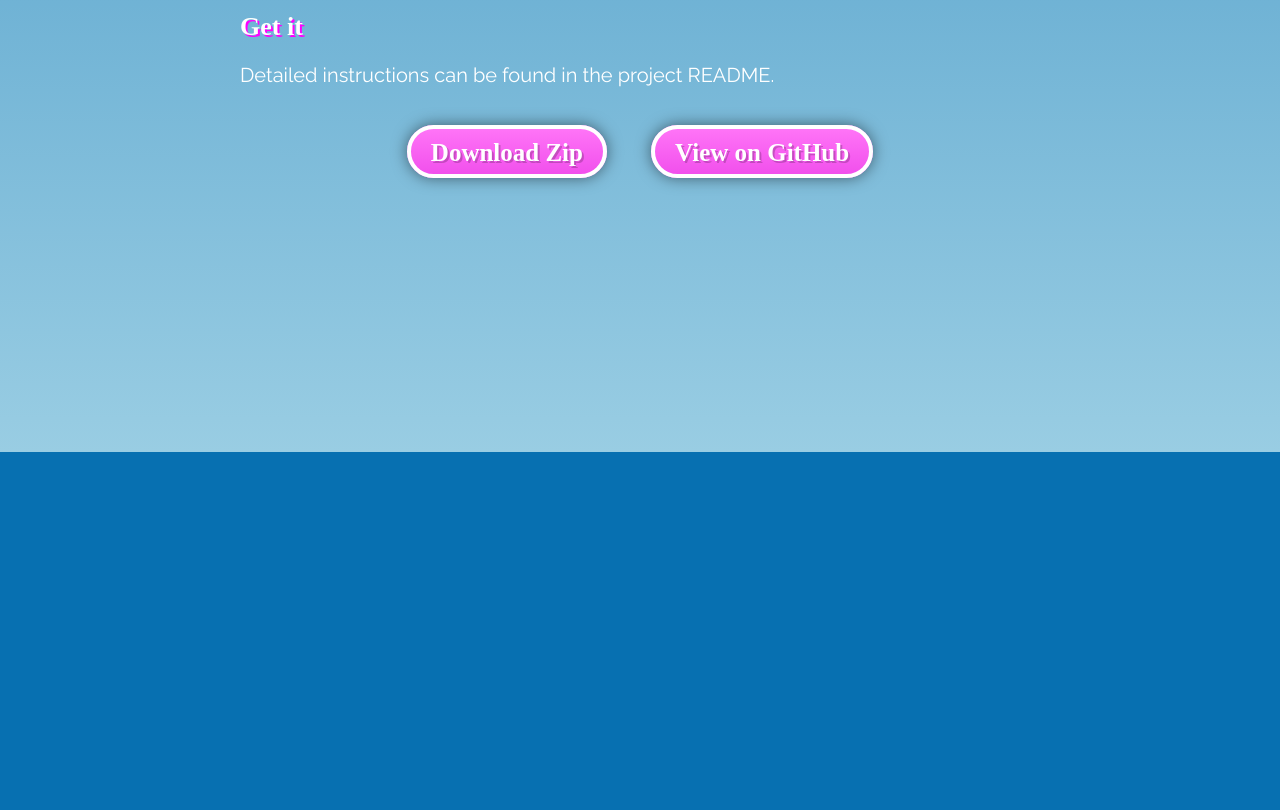
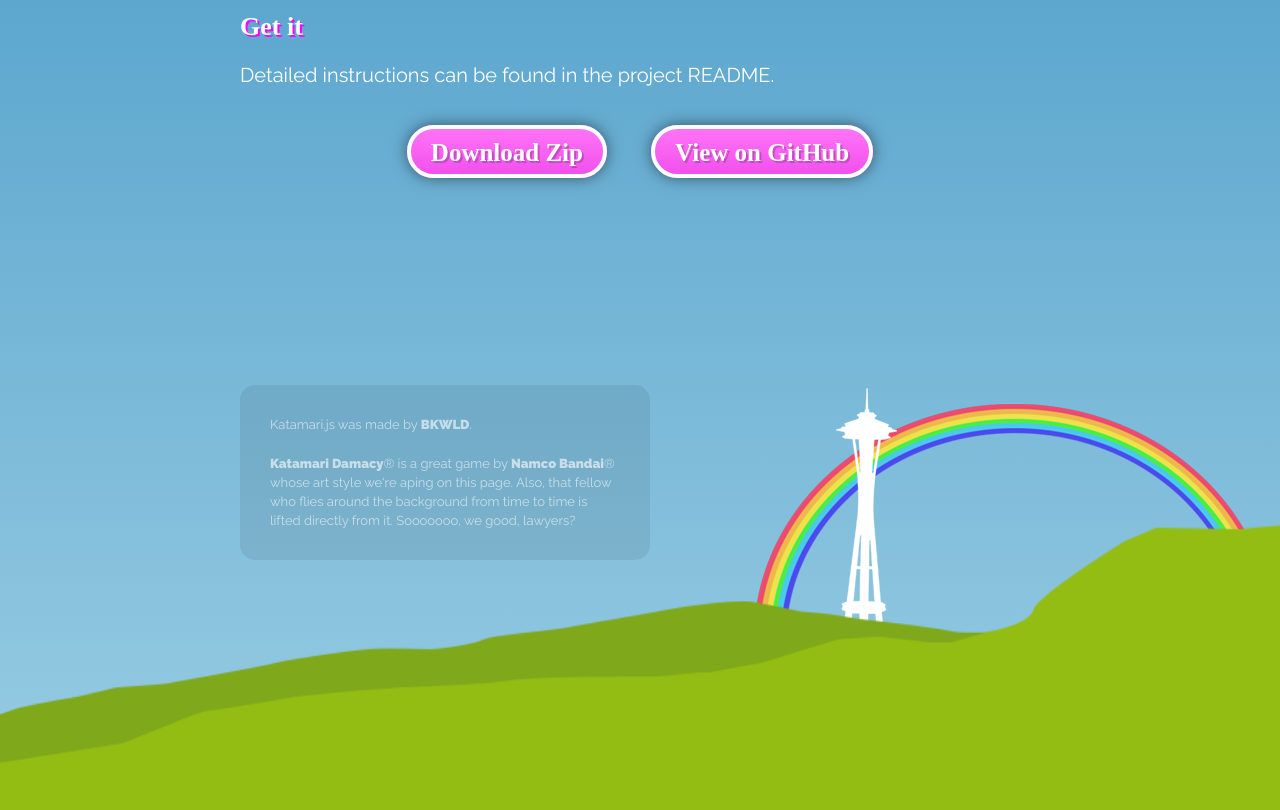
Before and after one commit to BKWLD/katamari, a plain HTML site: page index.html in a window 1280 px wide. Shown: the part 1148-1958 px from the top of the page. Before the commit the page ends 1600 px from the top, so only its background shows below. Drawn offline with Linux system fonts and the light colour scheme; a web font is replaced by a local one.

Commit message:
1st draft of footer area

```diff
--- a/css/sass/main.scss
+++ b/css/sass/main.scss
@@ -16,3 +16,4 @@
 @import "partials/output";
 @import "partials/converter";
 @import "partials/logo";
+@import "partials/footer";
--- a/css/sass/partials/_common.scss
+++ b/css/sass/partials/_common.scss
@@ -1,8 +1,11 @@
+
 body {
   color: #222;
   font-family: "Raleway";
   font-weight: 400;
   background-color: #0770b1;
+  position: relative;
+  height: 100%;
   @include background-image(linear-gradient(#0770b1, #99cde3));
 }
 
@@ -25,7 +28,8 @@ h2 {
   position: relative;
   width: 800px;
   min-height: 1500px;
-  margin: 50px auto;
+  margin: 0 auto;
+  padding: 50px 0px;
 }
 
 .sun {
--- /dev/null
+++ b/css/sass/partials/_footer.scss
@@ -0,0 +1,58 @@
+.footer {
+	position: relative;
+	margin-top: 200px;
+	margin-bottom: 200px;
+
+	.txtbox {
+		padding: 30px;
+		width: 350px;
+		background-color: rgba(0, 0, 0, .08);
+		@include border-radius(15px);
+
+		p {
+			color: #fff;
+			color: rgba(255, 255, 255, .6);
+			font-size: 13px;
+			line-height: 19px;
+
+			&:first-child { margin-bottom: 20px; }
+
+
+			a {
+				color: #fff;
+				color: rgba(255, 255, 255, .6);
+				font-weight: 900;
+				text-decoration: none;
+
+				&:hover { color: magenta; }
+			}
+
+			strong { font-weight: 900; }
+		}
+	}
+}
+
+/* Bottom Graphic */
+.bottom-graphic {
+
+	.rainbow {
+		position: absolute;
+		z-index: 1;
+		width: 534px;
+		height: 279px;
+		right: 0;
+		bottom: 150px;
+		background-image: url(../img/rainbow.png);
+	}
+
+	.hills {
+		position: absolute;
+		height: 300px;
+		width: 100%;
+		min-width: 900px;
+		bottom: 0;
+		background-image: url(../img/hills.png);
+		@include background-size(100% 100%);
+		z-index: 2;
+	}
+}
--- a/index.html
+++ b/index.html
@@ -15,8 +15,6 @@
 		<img src="img/sun.png" class="sun" />
 
 		<div id="wrap">
-
-
 
 			<h1 class="logo"></h1>
 
@@ -107,6 +105,20 @@
 				</ul>
 			</div>
 
+
+			<div class="footer">
+				<div class="txtbox">
+					<p>Katamari.js was made by <a href="http://www.bkwld.com" target="_blank">BKWLD</a>.</p>
+					<p><strong>Katamari Damacy</strong>® is a great game by <strong>Namco Bandai</strong>® whose art style we're aping on this page.  Also, that fellow who flies around the background from time to time is lifted directly from it.  Sooooooo, we good, lawyers?</p>
+				</div>
+
+			</div>
+
+		</div>
+
+		<div class="bottom-graphic">
+			<div class="rainbow"></div>
+			<div class="hills"></div>
 		</div>
 
 		<!-- JS Script Here -->
```
Also changed, not shown: css/main.css, img/hills.png (added), img/rainbow.png (added), 8 other files.
